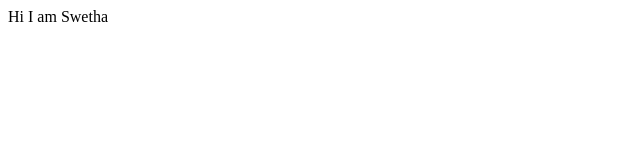
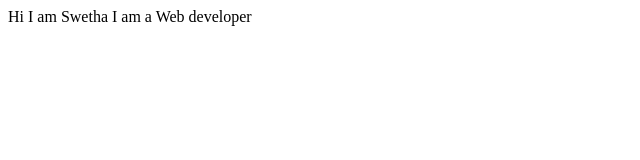
Before and after one commit to swethaogeti/swethaogeti-website, a plain HTML site: page index.html in a window 1280 px wide. Shown: the whole page, without its empty margins (0-640 px from the left). Drawn offline with Linux system fonts and the light colour scheme.

Commit message:
Update index.html

```diff
--- a/index.html
+++ b/index.html
@@ -8,5 +8,6 @@
 </head>
 <body>
    Hi I am Swetha
+   I am a Web developer
 </body>
 </html>
```
